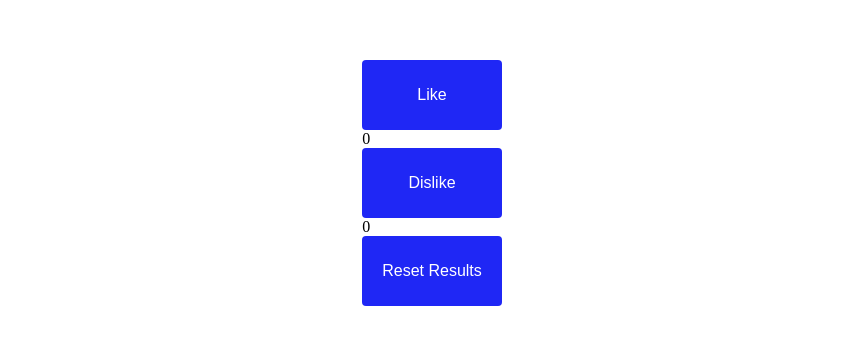
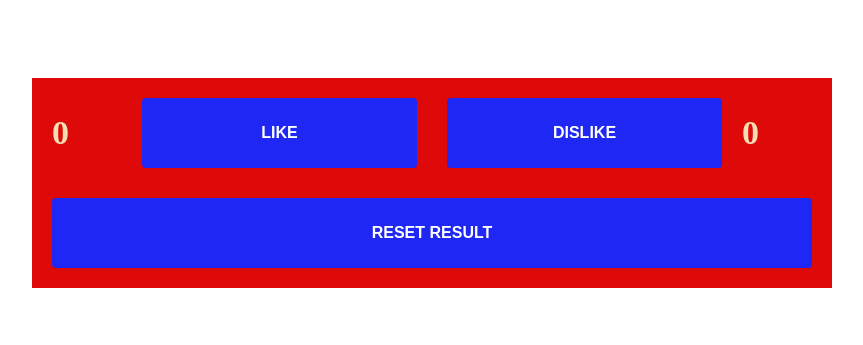
Before and after one commit to Evgen959/projec_01_react, a React (Create React App) app: page / in a window 1280 px wide. Shown: the part 217-562 px from the top of the page, without its empty margins (208-1071 px from the left). Built offline with nearby package versions, Linux system fonts and the light colour scheme.

Commit message:
newHomework_004

```diff
--- a/src/components/Button/styles.css
+++ b/src/components/Button/styles.css
@@ -8,6 +8,7 @@
   border-radius: 4px;
   color: white;
   font-size: 16px;
+  font-weight: bold;
   cursor: pointer;
 }
 
--- a/src/components/Feedback/Feedback.jsx
+++ b/src/components/Feedback/Feedback.jsx
@@ -4,30 +4,36 @@ import "./styles.css";
 
 function Feedback() {
   const [countLike, setLikeCount] = useState(0);
+  const [countDislike, setDislikeCount] = useState(0);
+
   const onLikeClick = () => {
     setLikeCount((prevValue) => prevValue + 1);
   };
-  const [countDislike, setDislikeCount] = useState(0);
+
   const onDislikeClick = () => {
     setDislikeCount((prevValue) => prevValue + 1);
   };
-    const onResetResults = () => {
-
-    };
+  const onResetResults = () => {
+    setLikeCount(0);
+    setDislikeCount(0);
+  };
 
 
   return (
     <div className="feedback-component">
+      <div className="feedback-result-component">
+        <div className="like-dislike-component">
+          <div className="fesult">{countLike}</div>
+          <Button name="LIKE" onButtonClick={onLikeClick} />
+        </div>
+        <div className="like-dislike-component">
+          <Button name="DISLIKE" onButtonClick={onDislikeClick} />
+          <div className="fesult">{countDislike}</div>
+        </div>
+      </div>
+
       <div>
-        <Button name="Like"  onButtonClick={onLikeClick}/>
-      </div>
-      <div>{countLike}</div>
-      <div>
-        <Button name="Dislike" onButtonClick={onDislikeClick}/>
-      </div>
-      <div>{countDislike}</div>
-      <div>
-        <Button name="Reset Results" onButtonClick={onResetResults}/>
+        <Button name="RESET RESULT" onButtonClick={onResetResults} />
       </div>
     </div>
   );
--- a/src/components/Feedback/styles.css
+++ b/src/components/Feedback/styles.css
@@ -0,0 +1,28 @@
+.feedback-component{
+    display: flex;
+    flex-direction: column;
+    gap: 30px;
+    width: 800px;
+    padding: 20px;
+    background-color: rgb(222, 9, 9);
+}
+
+.feedback-result-component{
+    display: flex;
+    gap: 30px;
+    width: 100%;
+}
+
+.like-dislike-component{
+    display: flex;
+    gap: 20px;
+    align-items: center;
+    width: 100%;
+}
+
+.fesult{
+    min-width: 70px;
+    font-size: 34px;
+    font-weight: bold;
+    color: wheat;
+}
```
